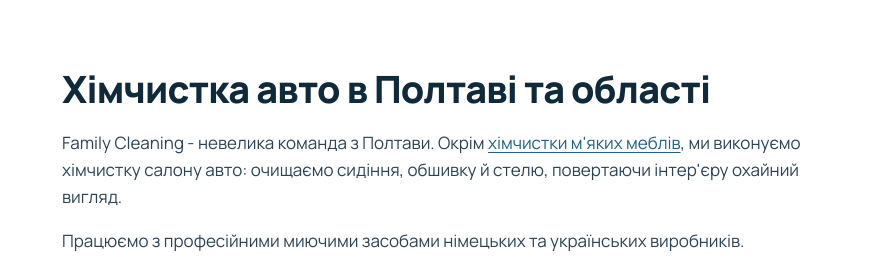
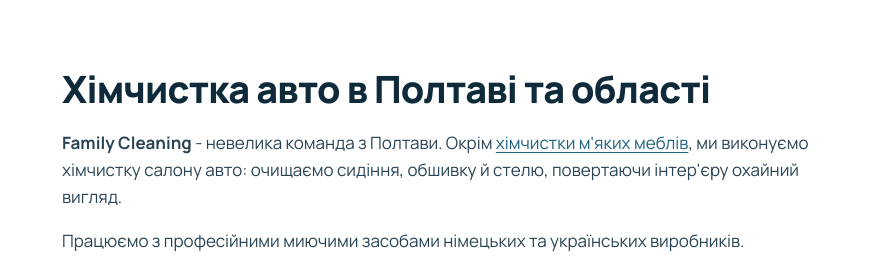
Before and after one commit to nanforma/fc_service, a plain HTML site: page himchistka-salonu-avto-poltava/index.html in a window 1280 px wide. Shown: the part 2720-2979 px from the top of the page, without its empty margins (198-1081 px from the left). Drawn offline with Linux system fonts and the light colour scheme.

Commit message:
Update paragraph to emphasize Family Cleaning

```diff
--- a/himchistka-salonu-avto-poltava/index.html
+++ b/himchistka-salonu-avto-poltava/index.html
@@ -185,7 +185,7 @@
 <div class="container">
 <div class="prose">
 <h2>Хімчистка авто в Полтаві та області</h2>
-<p>Family Cleaning - невелика команда з Полтави. Окрім <a href="../himchistka-mebliv-poltava/">хімчистки м'яких меблів</a>, ми виконуємо хімчистку салону авто: очищаємо сидіння, обшивку й стелю, повертаючи інтер'єру охайний вигляд.</p>
+<p><strong>Family Cleaning</strong> - невелика команда з Полтави. Окрім <a href="../himchistka-mebliv-poltava/">хімчистки м'яких меблів</a>, ми виконуємо хімчистку салону авто: очищаємо сидіння, обшивку й стелю, повертаючи інтер'єру охайний вигляд.</p>
 <p>Працюємо з професійними миючими засобами німецьких та українських виробників. Приймаємо замовлення по всьому місту та області - напишіть або зателефонуйте, і ми узгодимо деталі.</p>
 </div>
 </div>
```
